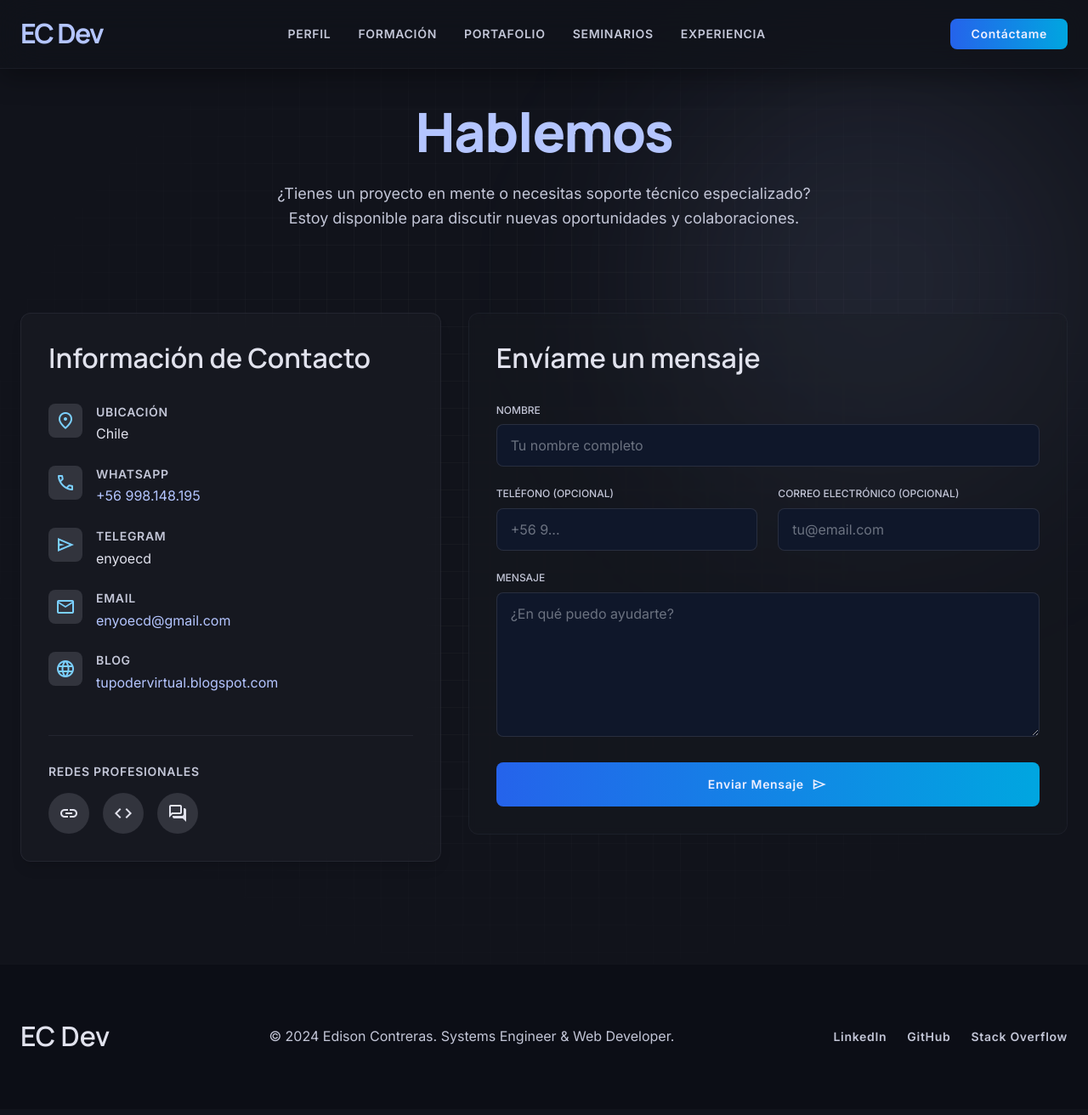
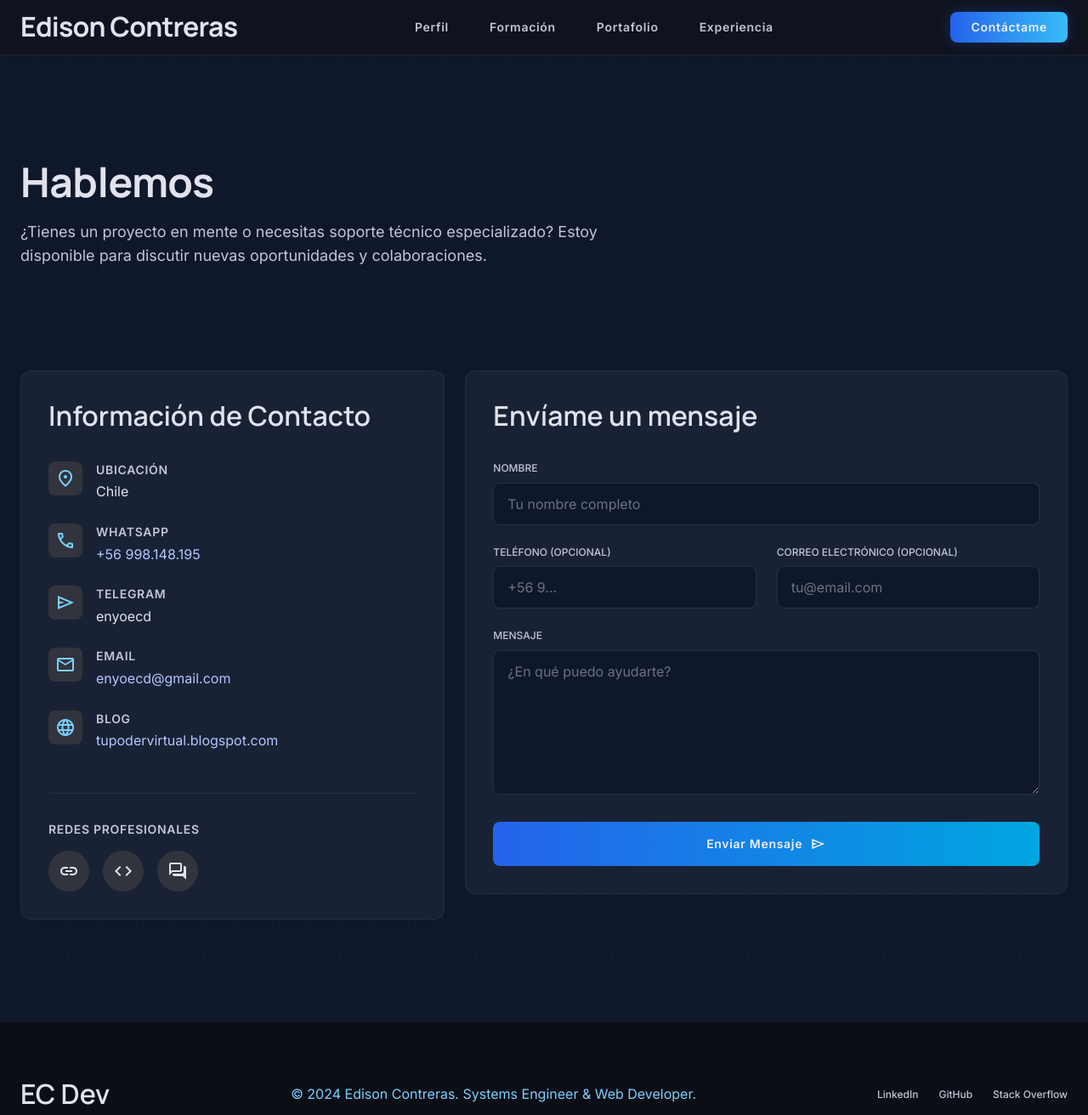
Before and after one commit to enyoecd/enyoecd.github.io, a plain HTML site: page Contacto.html in a window 1280 px wide. Shown: the whole page at 85% size. Drawn offline with nearby package versions, Linux system fonts and the light colour scheme.

Commit message:
correcciones de enlaces menu se quita el :blank y se aplica diseño de contacto

```diff
--- a/Contacto.html
+++ b/Contacto.html
@@ -101,53 +101,53 @@
         }
     </script>
 <style>
-        .cyber-grid {
-            background-image: linear-gradient(to right, rgba(255,255,255,0.05) 1px, transparent 1px),
-                              linear-gradient(to bottom, rgba(255,255,255,0.05) 1px, transparent 1px);
-            background-size: 32px 32px;
-            mask-image: radial-gradient(ellipse at center, black 40%, transparent 80%);
-            -webkit-mask-image: radial-gradient(ellipse at center, black 40%, transparent 80%);
-        }
-        .glow-hover:hover {
-            box-shadow: 0 0 20px rgba(37, 99, 235, 0.3);
-        }
-    </style>
+                html { scroll-behavior: smooth; }
+                body { background-color: #0F172A; color: #e1e2ed; }
+                .tech-pattern { background-image: linear-gradient(to right, rgba(67, 70, 85, 0.1) 1px, transparent 1px), linear-gradient(to bottom, rgba(67, 70, 85, 0.1) 1px, transparent 1px); background-size: 40px 40px; }
+                .glass-card { background: rgba(30, 41, 59, 0.7); backdrop-filter: blur(12px); border: 1px solid rgba(141, 144, 160, 0.1); }
+                .primary-gradient-text { background: linear-gradient(135deg, #2563eb, #38BDF8); -webkit-background-clip: text; -webkit-text-fill-color: transparent; background-clip: text; }
+                .glow-hover:hover { box-shadow: 0 0 20px rgba(56, 189, 248, 0.2); }
+                #mobile-menu:not(.open) { display: none; }
+                @media (min-width: 768px) { #mobile-menu { display: none !important; } }
+        </style>
 </head>
-<body class="bg-background text-on-surface antialiased overflow-x-hidden min-h-screen flex flex-col">
-<!-- Navbar -->
-<nav class="fixed top-0 w-full z-50 bg-surface/70 dark:bg-surface/70 backdrop-blur-xl border-b border-outline-variant/20 shadow-[0_8px_32px_0_rgba(0,0,0,0.36)]">
-<div class="max-w-container-max-width mx-auto flex items-center justify-between px-gutter h-20">
-<a class="font-headline-md text-headline-md font-bold text-primary tracking-tighter" href="../../index.html">EC Dev</a>
-<div class="hidden md:flex items-center gap-8">
-<a class="text-on-surface-variant hover:text-primary transition-colors duration-300 font-label-md text-label-md uppercase tracking-wider hover:scale-105 transition-transform duration-200 active:scale-95 duration-100" href="../../index.html#perfil">Perfil</a>
-<a class="text-on-surface-variant hover:text-primary transition-colors duration-300 font-label-md text-label-md uppercase tracking-wider hover:scale-105 transition-transform duration-200 active:scale-95 duration-100" href="../../formacion.html">Formación</a>
-<a class="text-on-surface-variant hover:text-primary transition-colors duration-300 font-label-md text-label-md uppercase tracking-wider hover:scale-105 transition-transform duration-200 active:scale-95 duration-100" href="../../portafolio.html">Portafolio</a>
-<a class="text-on-surface-variant hover:text-primary transition-colors duration-300 font-label-md text-label-md uppercase tracking-wider hover:scale-105 transition-transform duration-200 active:scale-95 duration-100" href="../../seminarios.html">Seminarios</a>
-<a class="text-on-surface-variant hover:text-primary transition-colors duration-300 font-label-md text-label-md uppercase tracking-wider hover:scale-105 transition-transform duration-200 active:scale-95 duration-100" href="../../experiencia.html">Experiencia</a>
+<body class="font-body-md text-body-md antialiased tech-pattern">
+<nav class="bg-surface/70 backdrop-blur-xl top-0 sticky border-b border-outline-variant/30 shadow-sm z-50">
+<div class="flex justify-between items-center w-full px-margin-mobile md:px-gutter max-w-container-max-width mx-auto h-16">
+<a class="font-headline-md text-headline-md font-bold text-on-surface tracking-tight hover:text-primary transition-colors" href="index.html">Edison Contreras</a>
+<div class="hidden md:flex gap-6 items-center">
+<a class="text-on-surface-variant hover:text-on-surface transition-colors font-label-md text-label-md hover:bg-surface-container-highest/50 rounded-lg px-3 py-2" href="index.html#perfil">Perfil</a>
+<a class="text-on-surface-variant hover:text-on-surface transition-colors font-label-md text-label-md hover:bg-surface-container-highest/50 rounded-lg px-3 py-2" href="formacion.html">Formación</a>
+<a class="text-on-surface-variant hover:text-on-surface transition-colors font-label-md text-label-md hover:bg-surface-container-highest/50 rounded-lg px-3 py-2" href="portafolio.html">Portafolio</a>
+<a class="text-on-surface-variant hover:text-on-surface transition-colors font-label-md text-label-md hover:bg-surface-container-highest/50 rounded-lg px-3 py-2" href="experiencia.html">Experiencia</a>
 </div>
-<button class="hidden md:flex px-6 py-2 bg-gradient-to-r from-primary-container to-secondary-container text-on-primary-container font-label-md text-label-md rounded-lg glow-hover transition-all duration-300 active:scale-95">
-                Contáctame
-            </button>
-<button class="md:hidden text-on-surface-variant hover:text-primary transition-colors duration-300">
-<span class="material-symbols-outlined" style="font-variation-settings: 'FILL' 0;">menu</span>
-</button>
+<a class="hidden md:inline-flex bg-gradient-to-r from-primary-container to-[#38BDF8] text-on-primary-container px-6 py-2 rounded-lg font-label-md text-label-md hover:scale-[1.02] transition-transform shadow-[0_0_15px_rgba(37,99,235,0.3)] items-center" href="Contacto.html" aria-current="page">Contáctame</a>
+<button aria-controls="mobile-menu" aria-expanded="false" aria-label="Abrir menú" class="md:hidden text-on-surface p-2" id="menu-toggle" type="button"><span class="material-symbols-outlined">menu</span></button>
+</div>
+<div class="md:hidden bg-surface-container-low border-b border-outline-variant/30" id="mobile-menu">
+<div class="flex flex-col px-margin-mobile py-4 gap-2 max-w-container-max-width mx-auto">
+<a class="text-on-surface-variant hover:text-on-surface font-label-md text-label-md px-3 py-3 rounded-lg hover:bg-surface-container-highest/50 transition-colors" href="index.html#perfil">Perfil</a>
+<a class="text-on-surface-variant hover:text-on-surface font-label-md text-label-md px-3 py-3 rounded-lg hover:bg-surface-container-highest/50 transition-colors" href="formacion.html">Formación</a>
+<a class="text-on-surface-variant hover:text-on-surface font-label-md text-label-md px-3 py-3 rounded-lg hover:bg-surface-container-highest/50 transition-colors" href="portafolio.html">Portafolio</a>
+<a class="text-on-surface-variant hover:text-on-surface font-label-md text-label-md px-3 py-3 rounded-lg hover:bg-surface-container-highest/50 transition-colors" href="experiencia.html">Experiencia</a>
+<a class="mt-2 text-center bg-gradient-to-r from-primary-container to-[#38BDF8] text-on-primary-container px-6 py-3 rounded-lg font-label-md text-label-md" href="https://wa.me/56998148195" rel="noopener noreferrer">Contáctame</a>
+</div>
 </div>
 </nav>
 <!-- Main Content -->
-<main class="flex-grow pt-[120px] pb-section-gap-mobile md:pb-section-gap-desktop relative z-10 px-margin-mobile md:px-gutter max-w-container-max-width mx-auto w-full">
-<!-- Background Decorative Elements -->
-<div class="absolute inset-0 cyber-grid -z-10 pointer-events-none opacity-50"></div>
-<div class="absolute top-20 right-0 w-[500px] h-[500px] bg-primary/10 rounded-full blur-[120px] -z-10 pointer-events-none"></div>
+<main class="max-w-container-max-width mx-auto px-margin-mobile md:px-gutter py-section-gap-mobile md:py-section-gap-desktop">
 <!-- Header -->
-<div class="text-center mb-16 md:mb-24">
-<h1 class="font-headline-xl text-headline-xl text-primary mb-6">Hablemos</h1>
-<p class="font-body-lg text-body-lg text-on-surface-variant max-w-2xl mx-auto">
+<section class="mb-section-gap-desktop">
+<div class="max-w-3xl">
+<h1 class="font-headline-lg text-headline-lg text-on-surface">Hablemos</h1>
+<p class="font-body-lg text-body-lg text-on-surface-variant mt-4">
                 ¿Tienes un proyecto en mente o necesitas soporte técnico especializado? Estoy disponible para discutir nuevas oportunidades y colaboraciones.
             </p>
 </div>
-<div class="grid grid-cols-1 lg:grid-cols-12 gap-8 items-start">
+</section>
+<section class="grid grid-cols-1 lg:grid-cols-12 gap-6 items-start">
 <!-- Contact Information Card -->
-<div class="lg:col-span-5 bg-surface-container/50 backdrop-blur-md rounded-xl border border-outline-variant/30 p-8 shadow-lg h-full">
+<div class="lg:col-span-5 glass-card rounded-xl p-6 md:p-8 h-full">
 <h2 class="font-headline-md text-headline-md text-on-surface mb-8">Información de Contacto</h2>
 <div class="space-y-6">
 <div class="flex items-start gap-4 group">
@@ -212,7 +212,7 @@
 </div>
 </div>
 <!-- Contact Form -->
-<div class="lg:col-span-7 bg-surface-container/30 backdrop-blur-sm rounded-xl border border-outline-variant/20 p-8">
+<div class="lg:col-span-7 glass-card rounded-xl p-6 md:p-8">
 <h2 class="font-headline-md text-headline-md text-on-surface mb-8">Envíame un mensaje</h2>
 <form class="space-y-6">
 <div>
@@ -240,19 +240,39 @@
 </form>
 </div>
 </div>
+</section>
 </main>
 <!-- Footer -->
 <footer class="w-full py-section-gap-mobile md:py-16 bg-surface-container-lowest border-t border-outline-variant/10 relative z-20">
-<div class="flex flex-col md:flex-row justify-between items-center px-gutter max-w-container-max-width mx-auto gap-8">
-<div class="font-headline-md text-headline-md text-on-surface">EC Dev</div>
-<p class="font-body-md text-body-md text-on-surface-variant text-center md:text-left">
+<div class="flex flex-col md:flex-row justify-between items-center w-full px-margin-mobile md:px-gutter max-w-container-max-width mx-auto gap-base">
+<a class="font-headline-md text-headline-md text-on-surface hover:text-primary transition-colors" href="index.html">EC Dev</a>
+<div class="text-secondary font-body-md text-body-md text-center md:text-left">
                 © 2024 Edison Contreras. Systems Engineer &amp; Web Developer.
-            </p>
-<div class="flex gap-6">
-<a class="text-on-surface-variant hover:text-tertiary transition-colors duration-300 font-label-md text-label-md" href="#">LinkedIn</a>
-<a class="text-on-surface-variant hover:text-tertiary transition-colors duration-300 font-label-md text-label-md" href="#">GitHub</a>
-<a class="text-on-surface-variant hover:text-tertiary transition-colors duration-300 font-label-md text-label-md" href="#">Stack Overflow</a>
+                                                </div>
+<div class="flex flex-wrap justify-center gap-6 font-label-sm text-label-sm">
+<a class="text-on-surface-variant hover:text-tertiary transition-colors hover:-translate-y-0.5 transition-transform" href="#">LinkedIn</a>
+<a class="text-on-surface-variant hover:text-tertiary transition-colors hover:-translate-y-0.5 transition-transform" href="#">GitHub</a>
+<a class="text-on-surface-variant hover:text-tertiary transition-colors hover:-translate-y-0.5 transition-transform" href="#">Stack Overflow</a>
 </div>
 </div>
 </footer>
+<script>
+(function () {
+        var toggle = document.getElementById('menu-toggle');
+        var menu = document.getElementById('mobile-menu');
+        if (!toggle || !menu) return;
+        toggle.addEventListener('click', function () {
+                var isOpen = menu.classList.toggle('open');
+                toggle.setAttribute('aria-expanded', isOpen ? 'true' : 'false');
+                toggle.querySelector('.material-symbols-outlined').textContent = isOpen ? 'close' : 'menu';
+        });
+        menu.querySelectorAll('a').forEach(function (link) {
+                link.addEventListener('click', function () {
+                        menu.classList.remove('open');
+                        toggle.setAttribute('aria-expanded', 'false');
+                        toggle.querySelector('.material-symbols-outlined').textContent = 'menu';
+                });
+        });
+})();
+</script>
 </body></html>
```
Also changed, not shown: experiencia.html (+3 -3 lines), formacion.html (+0 -2 lines), portafolio.html (+2 -2 lines), index.html (line endings or trailing spaces).
